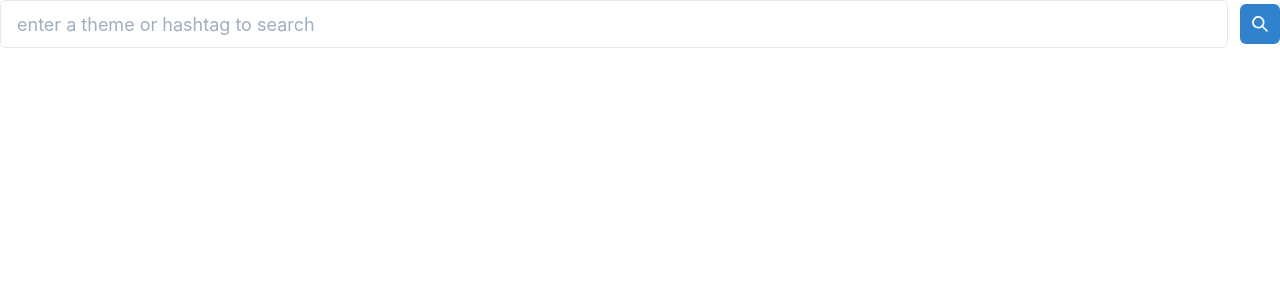
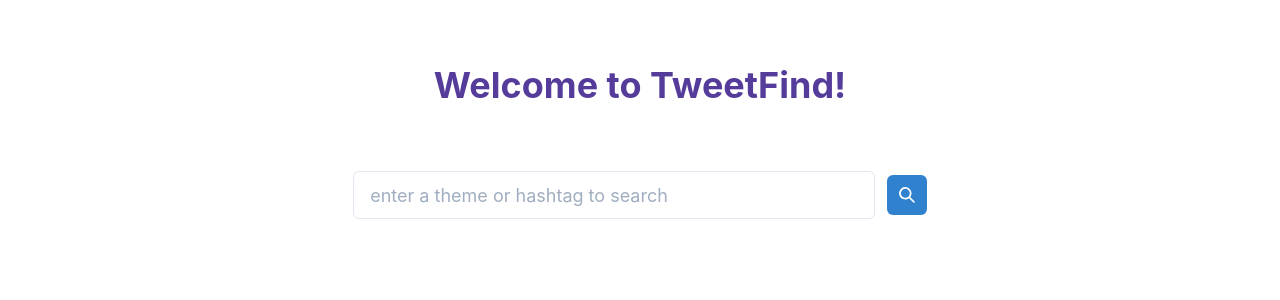
Before and after one commit to stevecochrane/redux-toolkit-examples, a React (Create React App) app in the folder 02-tweetfind/: page / in a window 1280 px wide. Shown: the top 300 px of the page. Built offline with nearby package versions, Linux system fonts and the light colour scheme.

Commit message:
Add heading and layout styling to App

```diff
--- a/02-tweetfind/src/App.js
+++ b/02-tweetfind/src/App.js
@@ -1,9 +1,17 @@
 import React from "react";
+import { Container, Heading } from "@chakra-ui/react";
 
 import { Finder } from "./features/finder/Finder";
 
 function App() {
-  return <Finder />;
+  return (
+    <Container>
+      <Heading as="h1" size="xl" my={16} textAlign="center" color="purple.700">
+        Welcome to TweetFind!
+      </Heading>
+      <Finder />
+    </Container>
+  );
 }
 
 export default App;
```
